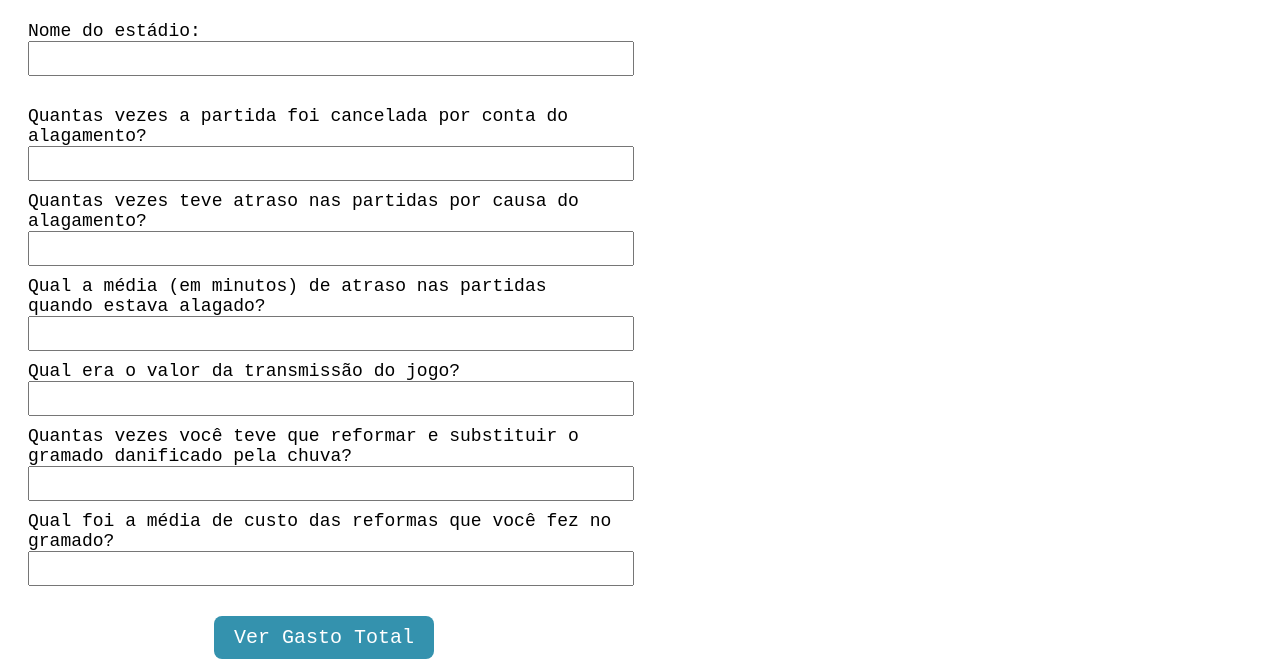
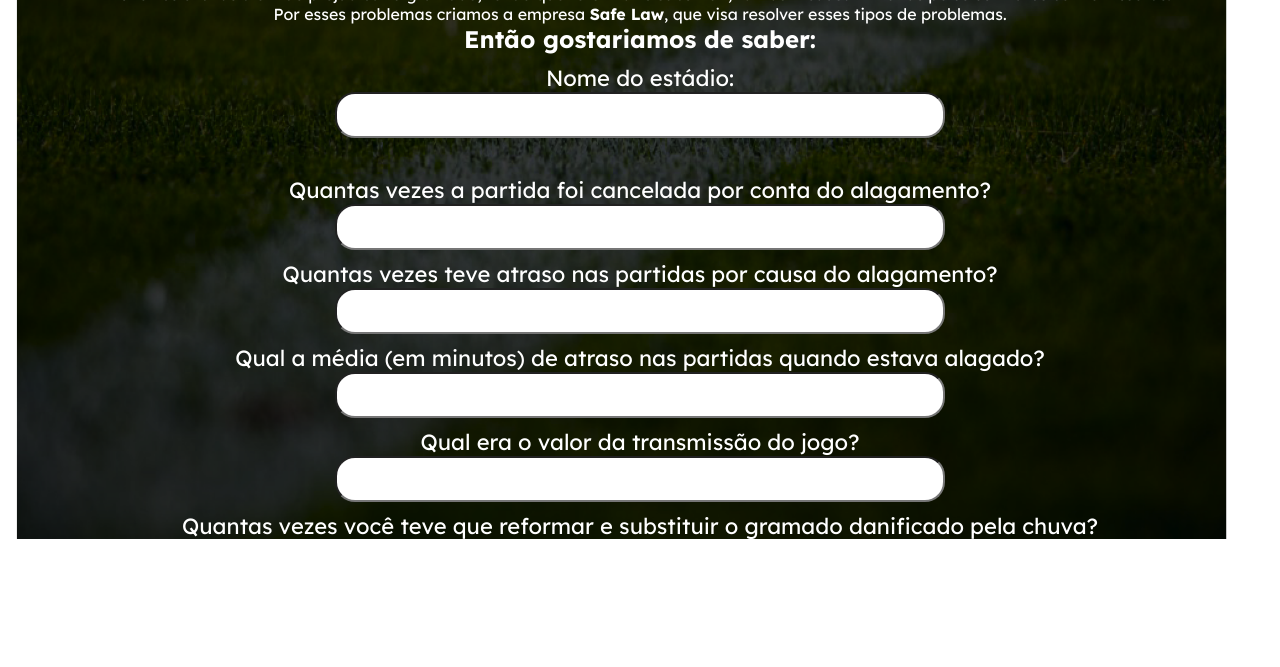
Before and after one commit to Field-n-Cloud/Sprint-2, a plain HTML site: page Calculadora/calc-financeira.html in a window 1280 px wide. Shown: the part 261-928 px from the top of the page. After the commit the page ends 800 px from the top, so only its background shows below. Drawn offline with Linux system fonts and the light colour scheme.

Commit message:
Atualização Simulador Financeiro

```diff
--- a/Calculadora/calc-financeira.html
+++ b/Calculadora/calc-financeira.html
@@ -1,81 +1,30 @@
 <!DOCTYPE html>
 <html lang="pt-br">
+
 <head>
     <meta charset="UTF-8">
     <meta http-equiv="X-UA-Compatible" content="IE=edge">
     <meta name="viewport" content="width=device-width, initial-scale=1.0">
+    <link rel="preconnect" href="https://fonts.googleapis.com">
+    <link rel="preconnect" href="https://fonts.gstatic.com" crossorigin>
+    <link href="https://fonts.googleapis.com/css2?family=Lexend:wght@400;700&display=swap" rel="stylesheet">
+    <link rel="stylesheet" href="estilo.css">
     <title>Calculadora Financeira</title>
 
-    <style>
+</head>
 
-
-
-        /* CALCULADORA */
-        .calc-wrapper {
-            width: 100%;
-            display: flex;
-            justify-content: space-between;
-        }
-
-        .calc {
-            width: 90%;
-            font-family: K2d, monospace;
-
-            padding: 0 20px;
-        }
-
-        .questao {
-            width: 100%;
-            font-size: 18px;
-            margin: 10px 0;
-        }
-
-        .questao input {
-            width: 100%;
-            padding: 8px 5px;
-        }
-
-        .btn-wrapper {
-            width: 100%;
-            display: flex;
-            justify-content: center;
-        }
-
-        .btn-calcular {
-            font-family: K2d, monospace;
-            font-size: 20px;
-            background-color: #3492AE;
-            color: #ffffff;
-            border-radius: 8px;
-            border: none;
-
-            padding: 10px 20px;
-            cursor: pointer;
-        }
-
-        /* RESULTADO */
-
-        .resultado {
-            width: 90%;
-            padding: 0 20px;
-
-            font-family: k2d, monospace;
-        }
-
-        .corEmpresa {
-            color: rgb(28, 134, 28);
-        }
-    </style>
-
-</head>
 <body>
 
     <div class="calc-wrapper">
         <div class="calc">
-            <h1>Calculadora Financeira <b class="corEmpresa">Field´n Cloud</b></h1>
+            <div id="recalc" class="calc">
+                <img src="./logo.png" alt="logo">
+                <h1>Calculadora Financeira <b class="corEmpresa">Safe Law</b></h1>
                 <p class="calc-texto">
-                As fortes chuvas além de prejudicar o gramado, tendo que reformar e substituir, também causam multas pelos contratos com emissoras.<br>
-                Por esses problemas criamos a empresa <b>Field´n Cloud</b>, que visa resolver esses tipos de problemas.<br>
+                    As fortes chuvas além de prejudicar o gramado, tendo que reformar e substituir, também causam multas
+                    pelos contratos com emissoras.<br>
+                    Por esses problemas criamos a empresa <b>Safe Law</b>, que visa resolver esses tipos de
+                    problemas.<br>
                 <h2>Então gostariamos de saber:</h2>
                 </p>
 
@@ -119,25 +68,25 @@
                 <div class="btn-wrapper">
                     <button onclick="calcular_gasto()" class="btn-calcular"> Ver Gasto Total</button>
                 </div>
-
+            </div>
         </div>
 
-        <div class="resultado">
+        <div id="results" class="resultado">
             <p id="p_resultado">
 
             </p>
         </div>
-
     </div>
 
 
+</body>
 
-
-</body>
 </html>
 
 <script>
     function calcular_gasto() {
+        recalc.className = "calc mostrar"
+        results.className = "resultado mostrar"
         var nomeEstadio = input_nomeEstadio.value // nome do estadio
         var qtdPartidasCanceladas = Number(input_qtdPartidasCanceladas.value) // total de partidas cancelada
         var qtdAtrasosPartida = Number(input_qtdAtrasosPartida.value) // total de partidas atrasada
@@ -165,25 +114,25 @@
         // Resultado de multas por cancelamento
         p_resultado.innerHTML = `
             <h1> Análise de Gastos </h1>
-            <br>Com <b>${qtdPartidasCanceladas}</b> partidas canceladas, o estádio do(a) <b>${nomeEstadio}</b> recebeu multas em torno de R$<b style="color: red;">${custoTotalCancelamento}</b>.<br>
+            <br>Com <b>${qtdPartidasCanceladas}</b> partida(s) cancelada(s), o estádio do(a) <b>${nomeEstadio}</b> recebeu multa(s) em torno de <b style="color: red;">R$ ${custoTotalCancelamento}</b>.<br>
 
         `
         // Resultado dos atrasos em partidas
         p_resultado.innerHTML += `
-        <br> Cada minuto de atraso na partida custou em torno de R$<b>${custoPorMinuto}</b>.
-            <br> Você atrasou <b>${qtdAtrasosPartida}</b> partidas, em média cada partida atrasou <b>${mediaAtrasoMin}</b> minutos, no geral você atrasou <b>${totalAtrasoMin}</b> minutos. Então você teve que pagar no total R$<b style="color: red;">${custoTotalAtraso}</b>.<br>
+        <br>Cada minuto de atraso na partida custou em torno de <b>R$ ${custoPorMinuto}</b>.
+            <br> Você atrasou <b>${qtdAtrasosPartida}</b> partida(s), em média cada partida atrasou <b>${mediaAtrasoMin}</b> minutos, no geral você atrasou <b>${totalAtrasoMin}</b> minutos. Então você teve que pagar no total <b style="color: red;">R$ ${custoTotalAtraso}</b>.<br>
 
         `
         // Resultado da reforma no estádio
         p_resultado.innerHTML += `
-        <br> O <b>${nomeEstadio}</b> teve que ser reformado <b>${qtdReformas}</b> vezes por conta de alagamentos.
-        <br>Cada reforma e substituição do gramado custou em torno de R$<b>${custoReformas}</b>, sendo assim, você gastou em em torno de R$<b style="color: red;">${custoTotalReforma}</b> com reformas e substituições.<br>
+        <br> O <b>${nomeEstadio}</b> teve que ser reformado <b>${qtdReformas}</b> vez(es) por conta de alagamentos.
+        <br>Cada reforma e substituição do gramado custou em torno de <b>R$ ${custoReformas}</b>, sendo assim, você gastou em em torno de <b style="color: red;">R$ ${custoTotalReforma}</b> com reformas e substituições.<br>
 
         `
         // Prejuízo total
         p_resultado.innerHTML += `
         <br>O estádio do(a) <b>${nomeEstadio}</b> Teve bastante prejuízo com cancelamentos, atrasos e reformas.
-        <br> <b>No total, o(a) ${nomeEstadio} teve um prejuizo de R$<b style="color: red;">${prejuizoTotal}</b></b>
+        <br> <b>No total, o(a) ${nomeEstadio} teve um prejuizo de <b style="color: red;">R$ ${prejuizoTotal}</b></b>
         `
 
 
@@ -192,15 +141,5 @@
             <br><h2 class="corEmpresa">Todos esses prejuízos podem ser reduzidos e até zerados ao contratar nossa empresa!!</h2>
         `;
 
-
-
-
-
-
-
-
-
-
-
     }
 </script>
--- /dev/null
+++ b/Calculadora/estilo.css
@@ -0,0 +1,98 @@
+*{margin:0}
+
+/* CALCULADORA */
+
+.calc-wrapper {
+    overflow: hidden;
+    width: 100%;
+    height: 100%;
+    display: flex;
+    justify-content: space-between;
+    margin:0;
+}
+
+.calc {
+    overflow: hidden;
+    width: 100%;
+    height: 100vh;
+    font-family: Lexend,'Roboto Condensed', K2d;
+    padding: 0 20px;
+    align-items:center;
+    justify-content: center;
+    text-align: center;
+    background-image: url('./fundo.png');
+    background-size: cover;
+    background-position: 100vw;
+    margin:0;
+    padding: 0px;
+    color: white;
+    }
+
+.questao {
+    width: 100%;
+    font-size: 22px;
+    margin: 10px 0;
+}
+
+.questao input {
+    width: 45%;
+    padding: 8px 15px;
+    color:black;
+    background: linear-gradient(21deg, #172C20, #1ECE43,);
+    display: inline-block;
+    border-radius: 20px;
+    font-size:22px;
+    position: relative;
+}
+.btn-calcular {
+    font-family: Lexend,'Roboto Condensed', K2d;
+    font-size: 20px;
+    color: #ffffff;
+    border-radius: 8px;
+    border: none;
+    justify-content: center;
+    background-color: #1ECE43;
+    padding: 10px 20px;
+    cursor: pointer;
+}
+
+.btn-calcular:hover{
+    background-color: #172C20;
+    color:white
+}
+
+/* RESULTADO */
+
+.resultado {
+    overflow-y: hidden;
+    width: 50%;
+    padding: 0 20px;
+    font-family: Lexend,'Roboto Condensed', K2d;
+    background-color: #172C20;
+    color: white;
+    text-align: center;
+    align-items:center;
+    justify-content: center;
+    display:none;
+    font-size: 19px;
+}
+
+.corEmpresa {
+    color: #1ECE43;
+}
+
+.mostrar.calc{
+    display: flex;
+    width: 50%;
+    background-color: #172C20;
+    height: 100vh;
+    flex-direction: column;
+}
+
+.mostrar.resultado{
+    display: flex;
+    width: 50%;
+    background-color: #172C20;
+    height: 100vh;
+    flex-direction: column;
+}
```
Also changed, not shown: Calculadora/fundo.png (added), Calculadora/logo.png (added). Lines whose indentation alone changed are shown as unchanged.
